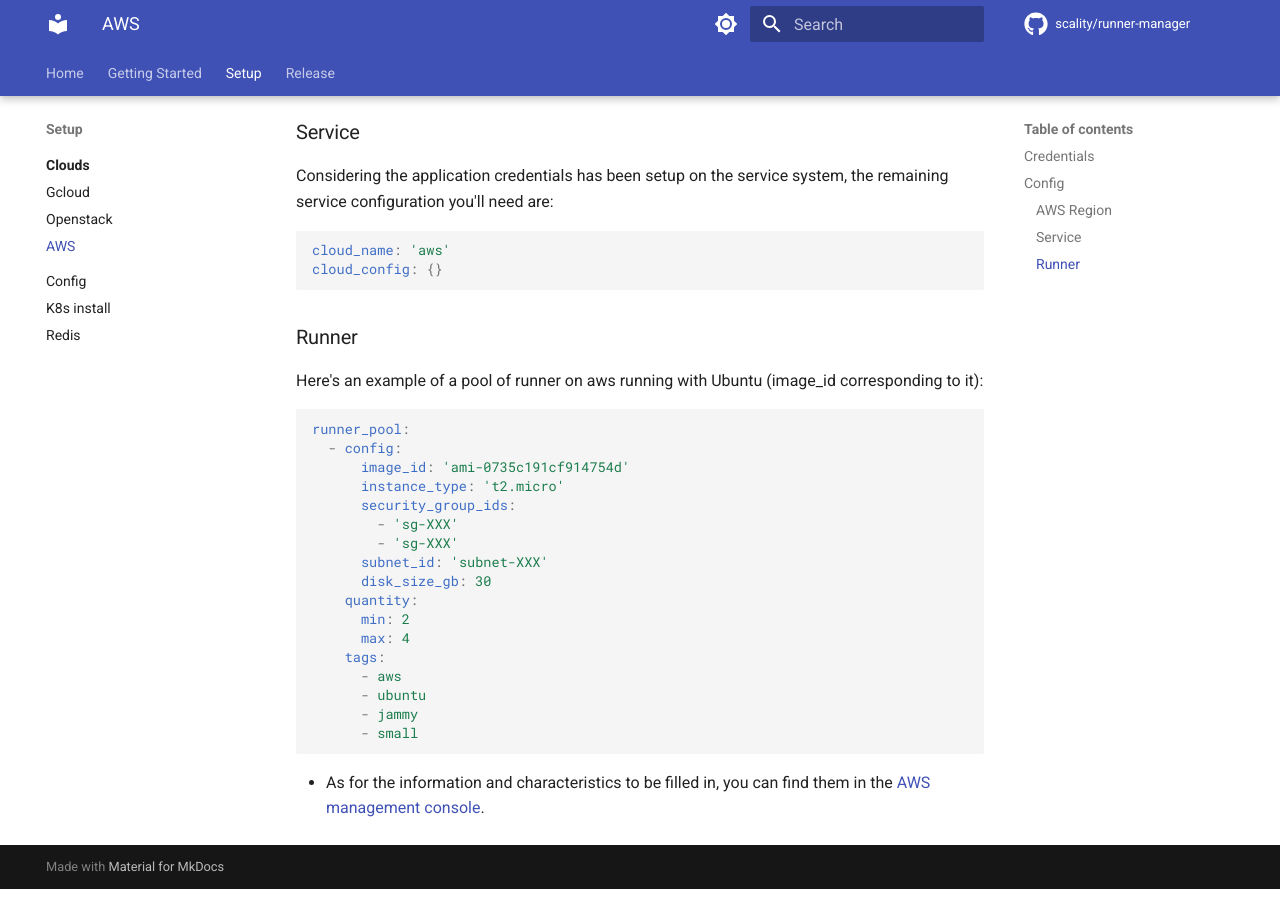
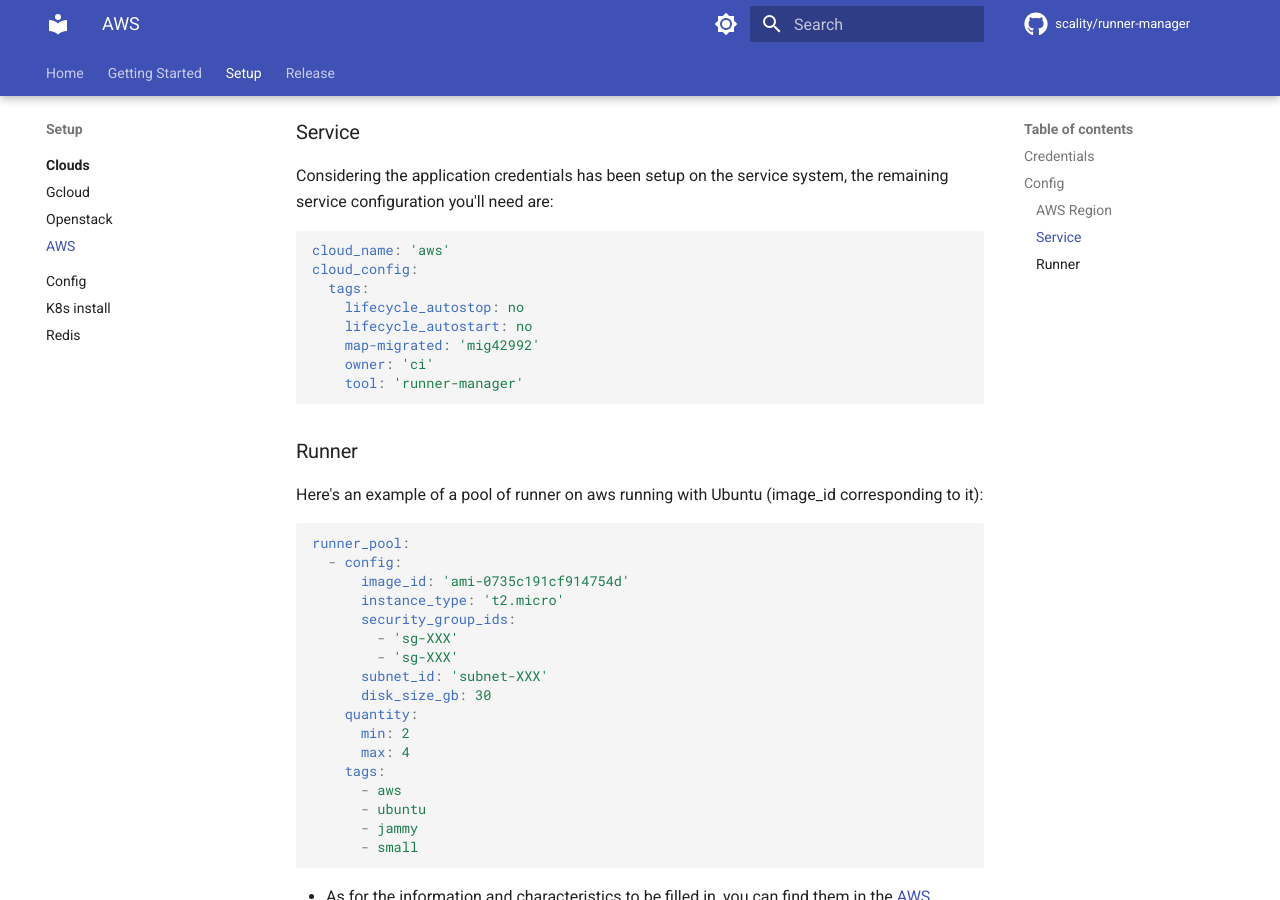
Before and after one commit to scality/runner-manager, an MkDocs documentation site: the page built from docs/setup/clouds/aws.md, in a window 1280 px wide and 900 px high, scrolled down 607 px. Built offline with MkDocs 1.6.1 and Material for MkDocs 9.7.7, drawn with Linux system fonts in a browser that asks for light colours; comment, search, counter and statistics services are not loaded.

Commit message:
Update aws.md

````diff
--- a/docs/setup/clouds/aws.md
+++ b/docs/setup/clouds/aws.md
@@ -25,7 +25,13 @@
 
 ```yaml
 cloud_name: 'aws'
-cloud_config: {}
+cloud_config:
+  tags:
+    lifecycle_autostop: no
+    lifecycle_autostart: no
+    map-migrated: 'mig42992'
+    owner: 'ci'
+    tool: 'runner-manager'
 ```
 
 ### Runner
````
